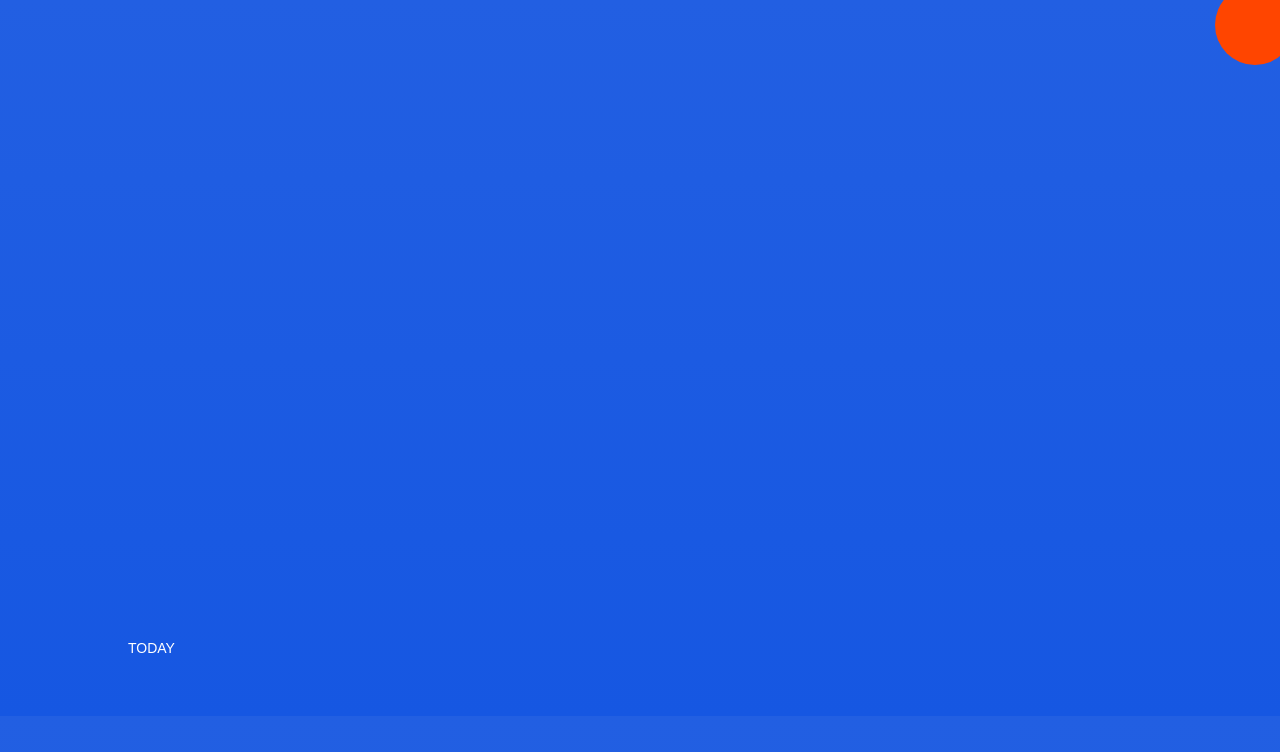
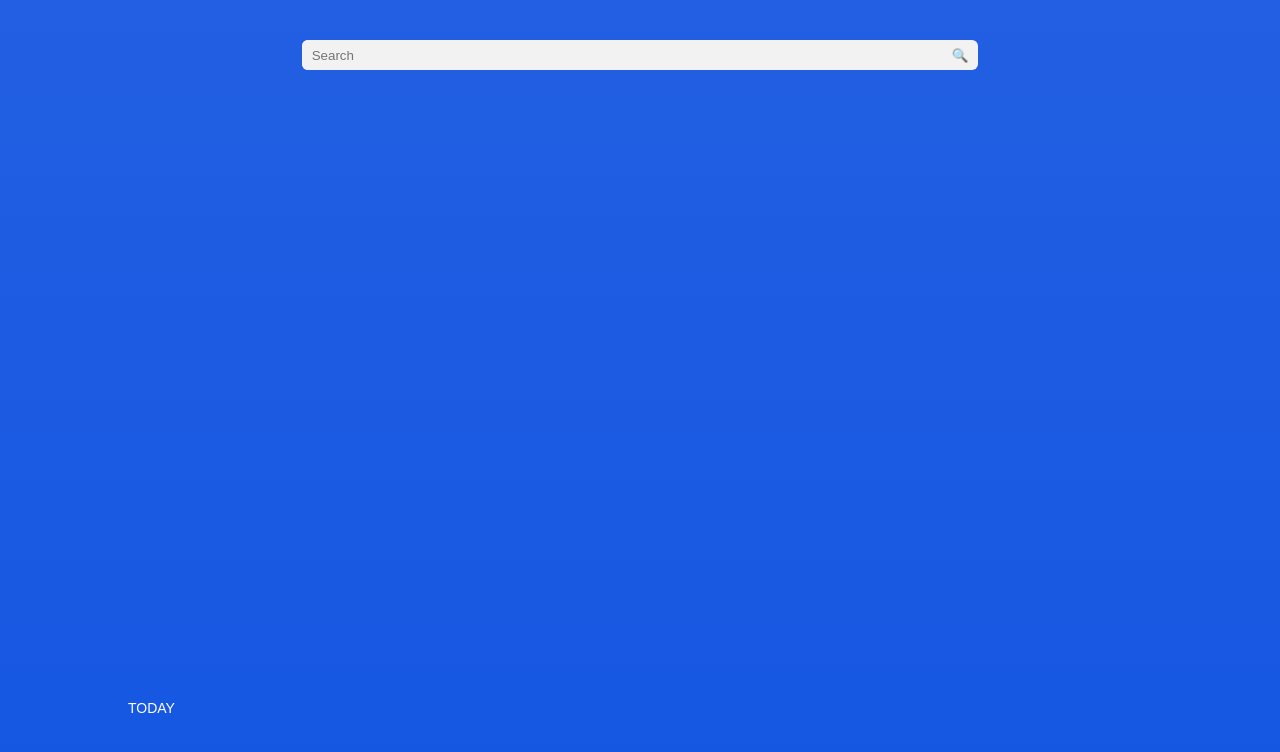
Before and after one commit to Rhys-Morris/weatherly, a website: page index.html in a window 1280 px wide. Drawn offline with Linux system fonts and the light colour scheme.

Commit message:
Added search bar

```diff
--- a/index.html
+++ b/index.html
@@ -9,7 +9,8 @@
   <body>
     <div class="wrapper">
       <div class="search">
-        <div class="search__icon"></div>
+        <input type="text" class="search__input" placeholder="Search" />
+        <button class="search__submit">&#x1F50D;</button>
       </div>
       <div class="main-display">
         <div class="main-display__location"></div>
--- a/source/scripts/index.js
+++ b/source/scripts/index.js
@@ -9,6 +9,8 @@ const weekdays = {
   5: "Friday",
   6: "Saturday",
 };
+const searchSubmit = document.querySelector(".search__submit");
+const searchInput = document.querySelector(".search__input");
 
 // ----- API REQUESTS -----
 
@@ -126,3 +128,12 @@ const getCurrentDay = function () {
 // Get weather Data for current location - if not possible, default to Melbourne, Aus
 
 getCurrentLocation();
+
+// ----- EVENT LISTENERS -----
+
+searchSubmit.addEventListener("click", () => {
+  const city = searchInput.value;
+  getWeather(
+    `https://api.openweathermap.org/data/2.5/weather?q=${city}&appid=16c3e8bb211544cefedaf6ff65aa87c5`
+  );
+});
--- a/source/stylesheets/_layout.scss
+++ b/source/stylesheets/_layout.scss
@@ -3,7 +3,6 @@
   flex-direction: column;
   align-items: center;
   justify-content: center;
-  padding: 1rem;
 }
 
 .main-display {
@@ -60,18 +59,31 @@
 }
 
 .search {
-  position: absolute;
-  right: -1.5rem;
-  top: -1.5rem;
-  height: 8rem;
-  width: 8rem;
-  background-color: orangered;
-  clip-path: circle(50%);
+  margin-top: 5vh;
+  display: flex;
+  flex-direction: row;
+  background-color: #f2f2f2;
+  border-radius: 0.6rem;
+  &__input {
+    padding: 0.75rem 1rem;
+    background-color: #f2f2f2;
+    outline: none;
+    border: none;
+    width: 50vw;
+    transition: all 0.3s;
+    border-radius: 0.6rem;
 
-  &:hover {
-    width: 100%;
-    right: 0;
-    top: 0;
-    clip-path: none;
+    &:hover {
+      width: 65vw;
+    }
+  }
+
+  &__submit {
+    background-color: #f2f2f2;
+    border-radius: 0.6rem;
+    outline: none;
+    border: none;
+    transform: translateX(-1rem);
+    cursor: pointer;
   }
 }
```
Also changed, not shown: build/main.css, 1 other file.
